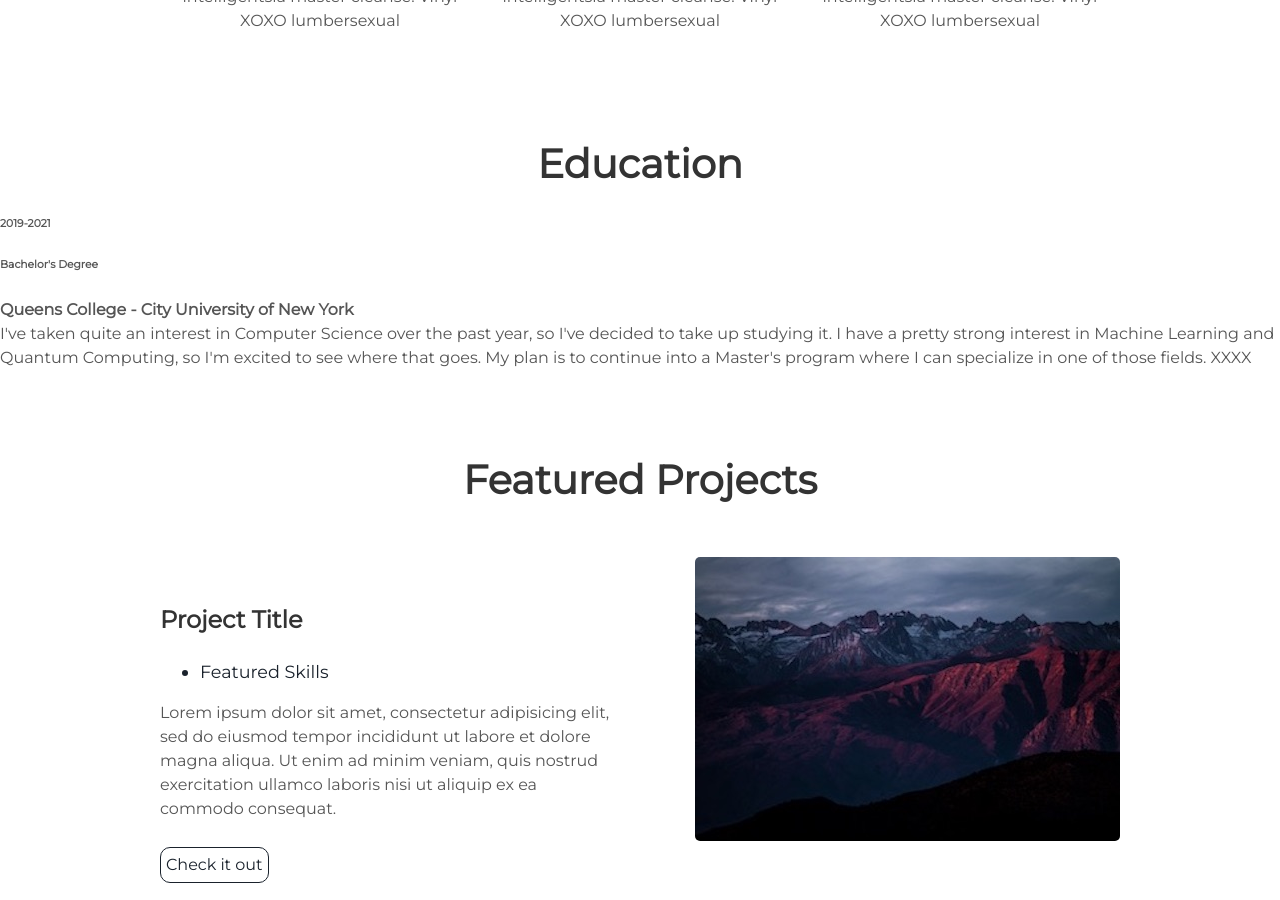
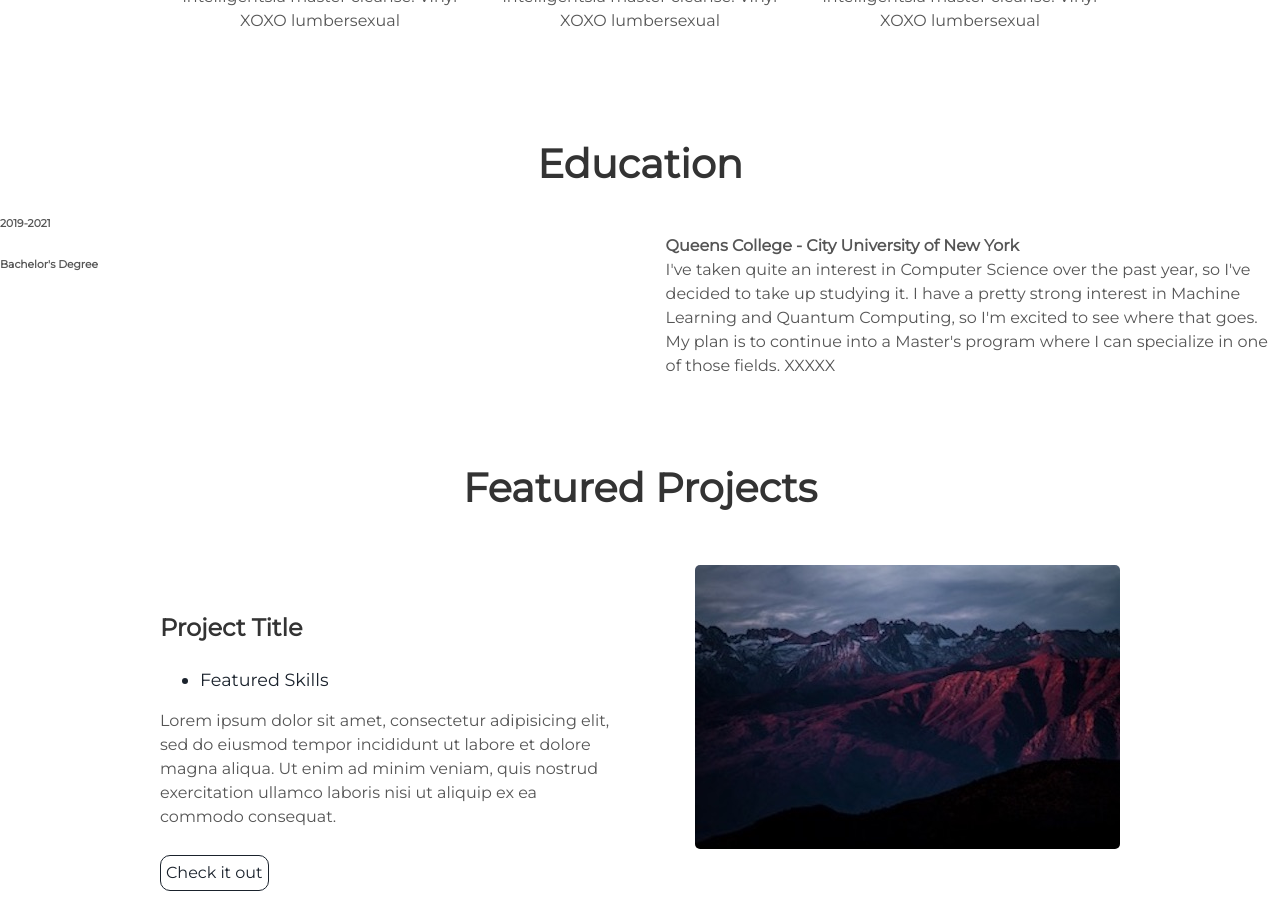
Before and after one commit to MarlonSomwaru/MarlonSomwaru.github.io, a Jekyll site: the page built from index.html, in a window 1280 px wide and 900 px high, scrolled down 1597 px. Built offline with Jekyll 4.4.1, drawn with Linux system fonts in a browser that asks for light colours.

Commit message:
Update education.html

```diff
--- a/_includes/education.html
+++ b/_includes/education.html
@@ -11,13 +11,13 @@
 </div>
 
 <div class="user-education">
-    <div class=" content-right">
+    <div class=" contents-right">
         <b>Queens College - City University of New York</b>
         <br />
         I've taken quite an interest in Computer Science over the past year,
         so I've decided to take up studying it.  I have a pretty strong interest
         in Machine Learning and Quantum Computing, so I'm excited to see where that goes.
         My plan is to continue into a Master's program where I can specialize in one of those
-        fields. XXXX
+        fields. XXXXX
     </div>
 </div>
```
